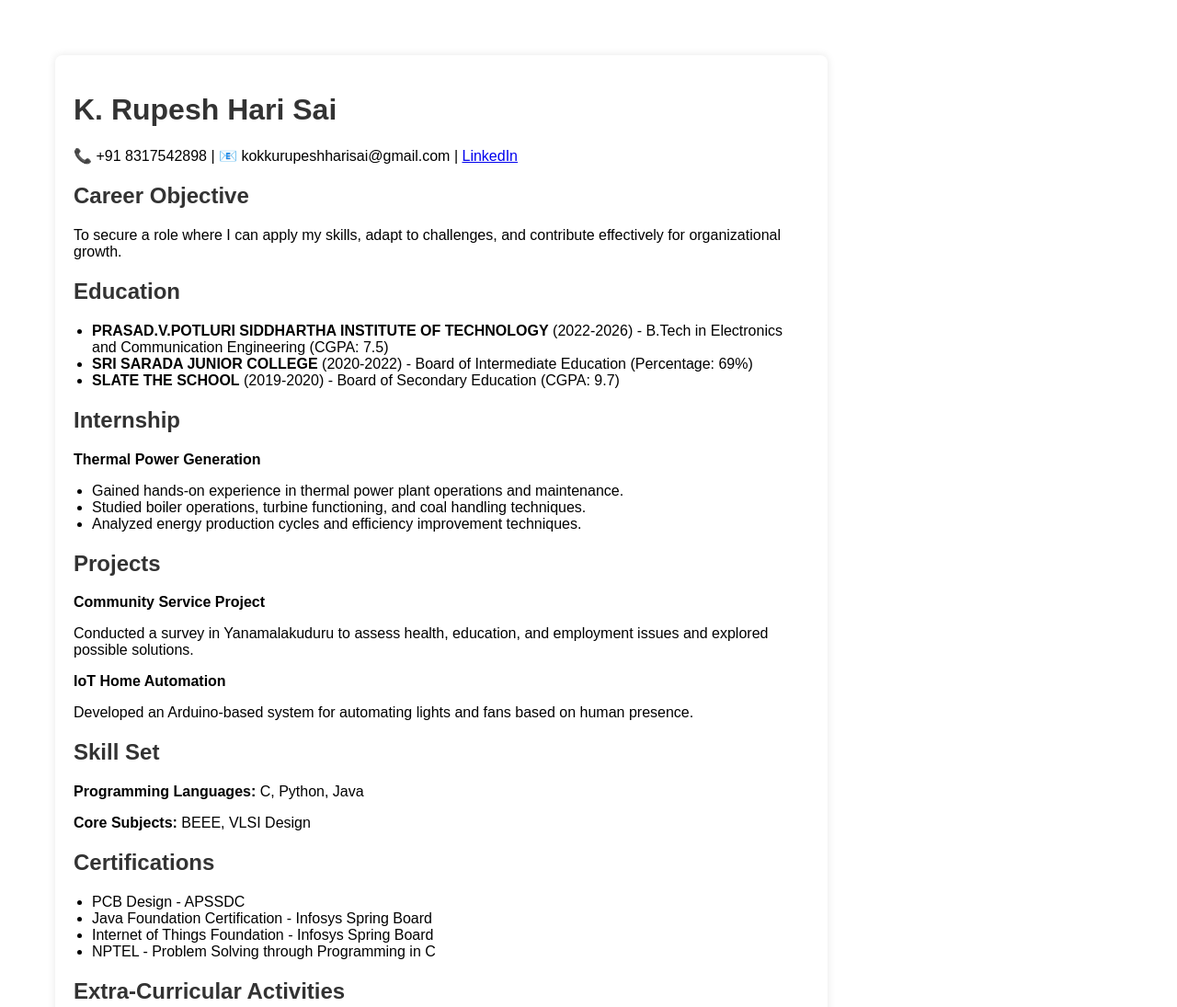
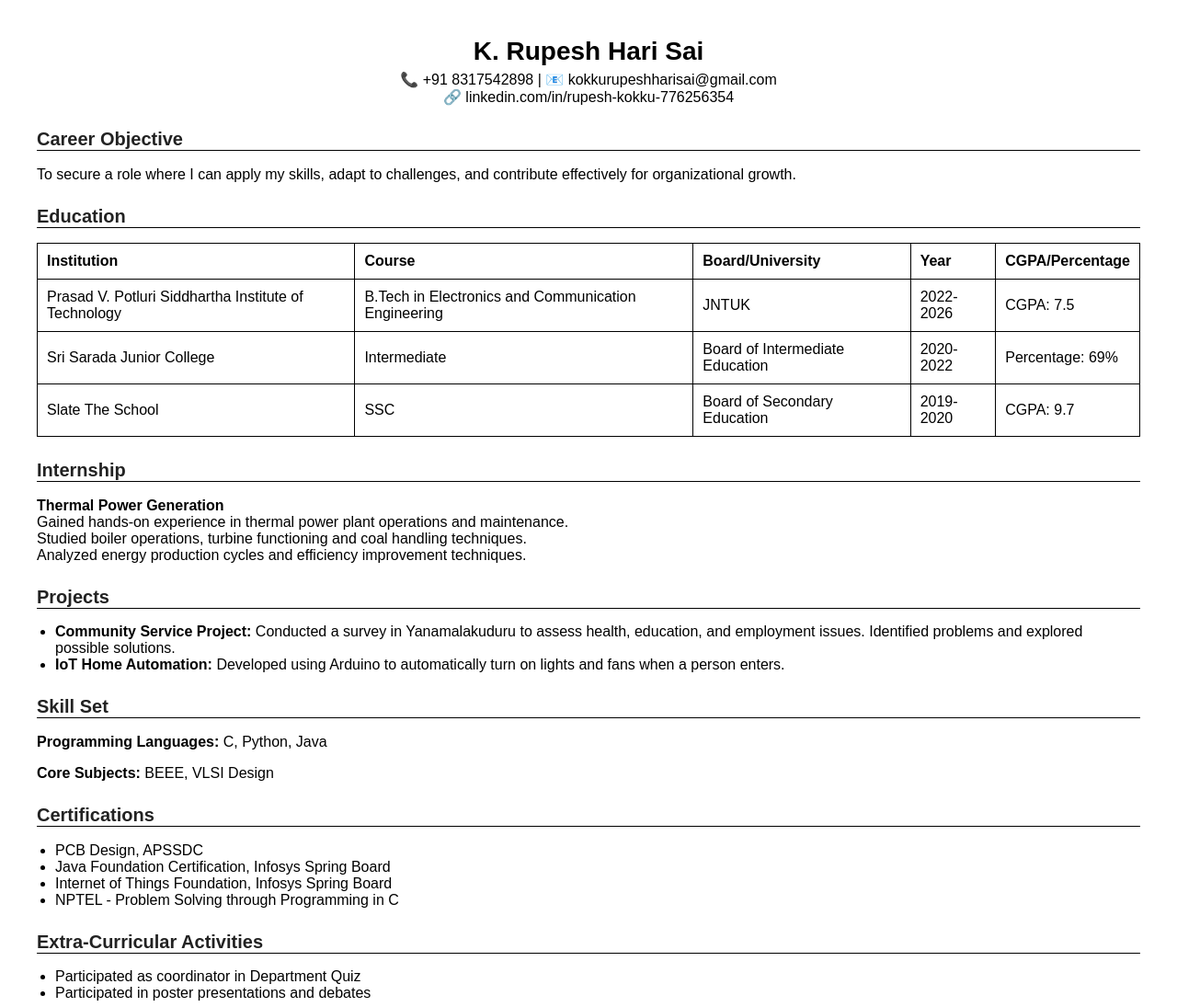
Before and after one commit to RupeshHariSaiKokku/RupeshHariSaiKokku.github.io, a plain HTML site: page index.html in a window 1280 px wide. Shown: the top 1095 px of the page at 92% size. Drawn offline with Linux system fonts and the light colour scheme.

Commit message:
Update index.html

```diff
--- a/index.html
+++ b/index.html
@@ -1,36 +1,66 @@
 <!DOCTYPE html>
-<html>
+<html lang="en">
 <head>
+  <meta charset="UTF-8" />
+  <meta name="viewport" content="width=device-width, initial-scale=1.0"/>
   <title>Rupesh Resume</title>
   <style>
     body {
       font-family: Arial, sans-serif;
       margin: 40px;
-            padding: 20px;
-            background-color: white;
+      background-color: #fff;
+      color: #000;
     }
-        .container {
-            max-width: 800px;
-            background: white;
-            padding: 20px;
-            border-radius: 8px;
-            box-shadow: 0 0 10px rgba(0, 0, 0, 0.1);
+    .header {
+      text-align: center;
+      margin-bottom: 20px;
     }
-        h1, h2 {
-            color: #333;
+    h1 {
+      font-size: 28px;
+      margin: 0;
+    }
+    .contact {
+      font-size: 16px;
+      margin-top: 5px;
     }
     .section {
-            margin-bottom: 20px;
+      margin-top: 25px;
+    }
+    h2 {
+      font-size: 20px;
+      color: #222;
+      border-bottom: 1px solid #000;
     }
     ul {
       padding-left: 20px;
     }
+    table {
+      width: 100%;
+      border-collapse: collapse;
+      margin-top: 10px;
+    }
+    table, th, td {
+      border: 1px solid #000;
+    }
+    th, td {
+      padding: 10px;
+      text-align: left;
+    }
+    a {
+      color: #000;
+      text-decoration: none;
+    }
   </style>
 </head>
 <body>
-    <div class="container">
+
+  <div class="header">
     <h1>K. Rupesh Hari Sai</h1>
-        <p>📞 +91 8317542898 | 📧 kokkurupeshharisai@gmail.com | <a href="https://linkedin.com/in/rupesh-kokku-776256354">LinkedIn</a></p>
+    <div class="contact">
+      📞 +91 8317542898 | 📧 kokkurupeshharisai@gmail.com<br>
+      🔗 <a href="https://linkedin.com/in/rupesh-kokku-776256354" target="_blank">linkedin.com/in/rupesh-kokku-776256354</a>
+    </div>
+  </div>
 
   <div class="section">
     <h2>Career Objective</h2>
@@ -39,29 +69,56 @@
 
   <div class="section">
     <h2>Education</h2>
-            <ul>
-                <li><strong>PRASAD.V.POTLURI SIDDHARTHA INSTITUTE OF TECHNOLOGY</strong> (2022-2026) - B.Tech in Electronics and Communication Engineering (CGPA: 7.5)</li>
-                <li><strong>SRI SARADA JUNIOR COLLEGE</strong> (2020-2022) - Board of Intermediate Education (Percentage: 69%)</li>
-                <li><strong>SLATE THE SCHOOL</strong> (2019-2020) - Board of Secondary Education (CGPA: 9.7)</li>
-            </ul>
+    <table>
+      <thead>
+        <tr>
+          <th>Institution</th>
+          <th>Course</th>
+          <th>Board/University</th>
+          <th>Year</th>
+          <th>CGPA/Percentage</th>
+        </tr>
+      </thead>
+      <tbody>
+        <tr>
+          <td>Prasad V. Potluri Siddhartha Institute of Technology</td>
+          <td>B.Tech in Electronics and Communication Engineering</td>
+          <td>JNTUK</td>
+          <td>2022-2026</td>
+          <td>CGPA: 7.5</td>
+        </tr>
+        <tr>
+          <td>Sri Sarada Junior College</td>
+          <td>Intermediate</td>
+          <td>Board of Intermediate Education</td>
+          <td>2020-2022</td>
+          <td>Percentage: 69%</td>
+        </tr>
+        <tr>
+          <td>Slate The School</td>
+          <td>SSC</td>
+          <td>Board of Secondary Education</td>
+          <td>2019-2020</td>
+          <td>CGPA: 9.7</td>
+        </tr>
+      </tbody>
+    </table>
   </div>
 
   <div class="section">
     <h2>Internship</h2>
-            <p><strong>Thermal Power Generation</strong></p>
-            <ul>
-                <li>Gained hands-on experience in thermal power plant operations and maintenance.</li>
-                <li>Studied boiler operations, turbine functioning, and coal handling techniques.</li>
-                <li>Analyzed energy production cycles and efficiency improvement techniques.</li>
-            </ul>
+    <p><strong>Thermal Power Generation</strong><br>
+    Gained hands-on experience in thermal power plant operations and maintenance.<br>
+    Studied boiler operations, turbine functioning and coal handling techniques.<br>
+    Analyzed energy production cycles and efficiency improvement techniques.</p>
   </div>
 
   <div class="section">
     <h2>Projects</h2>
-            <p><strong>Community Service Project</strong></p>
-            <p>Conducted a survey in Yanamalakuduru to assess health, education, and employment issues and explored possible solutions.</p>
-            <p><strong>IoT Home Automation</strong></p>
-            <p>Developed an Arduino-based system for automating lights and fans based on human presence.</p>
+    <ul>
+      <li><strong>Community Service Project:</strong> Conducted a survey in Yanamalakuduru to assess health, education, and employment issues. Identified problems and explored possible solutions.</li>
+      <li><strong>IoT Home Automation:</strong> Developed using Arduino to automatically turn on lights and fans when a person enters.</li>
+    </ul>
   </div>
 
   <div class="section">
@@ -73,9 +130,9 @@
   <div class="section">
     <h2>Certifications</h2>
     <ul>
-                <li>PCB Design - APSSDC</li>
-                <li>Java Foundation Certification - Infosys Spring Board</li>
-                <li>Internet of Things Foundation - Infosys Spring Board</li>
+      <li>PCB Design, APSSDC</li>
+      <li>Java Foundation Certification, Infosys Spring Board</li>
+      <li>Internet of Things Foundation, Infosys Spring Board</li>
       <li>NPTEL - Problem Solving through Programming in C</li>
     </ul>
   </div>
@@ -83,10 +140,10 @@
   <div class="section">
     <h2>Extra-Curricular Activities</h2>
     <ul>
-                <li>Coordinated Department Quiz.</li>
-                <li>Participated in poster presentations and debates.</li>
+      <li>Participated as coordinator in Department Quiz</li>
+      <li>Participated in poster presentations and debates</li>
     </ul>
   </div>
-    </div>
+
 </body>
 </html>
```
Lines whose indentation alone changed are shown as unchanged.
